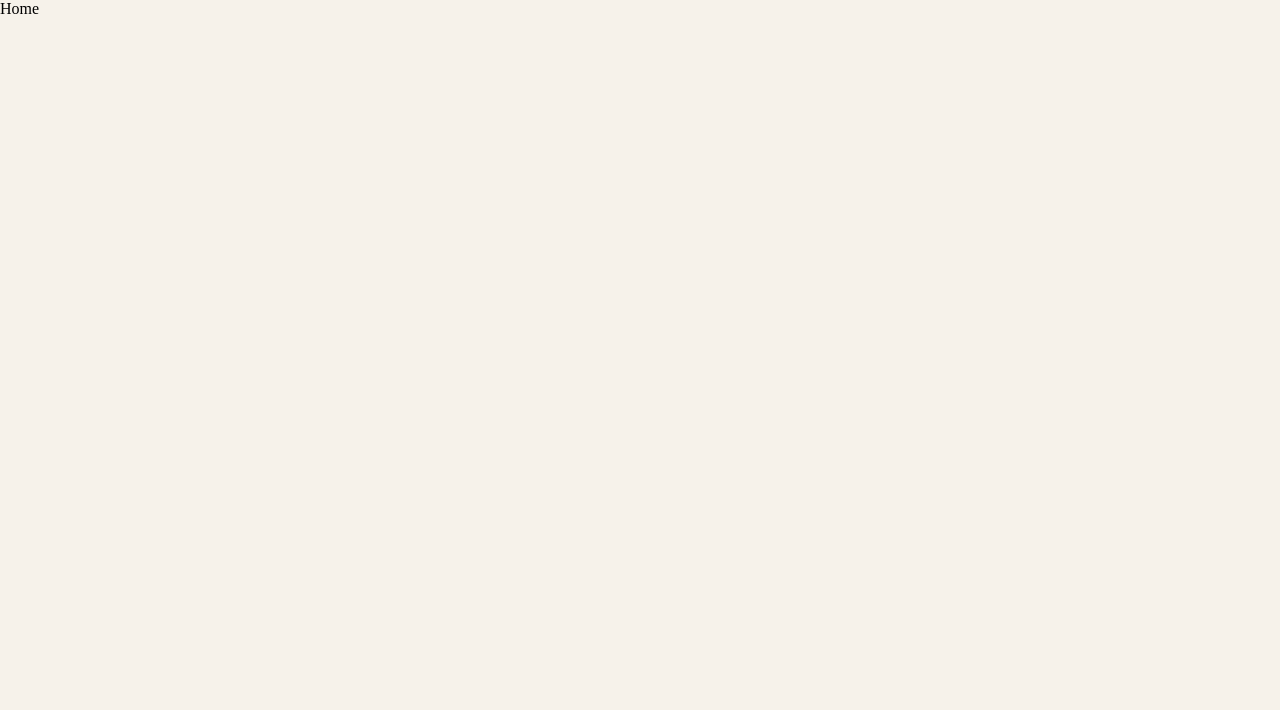
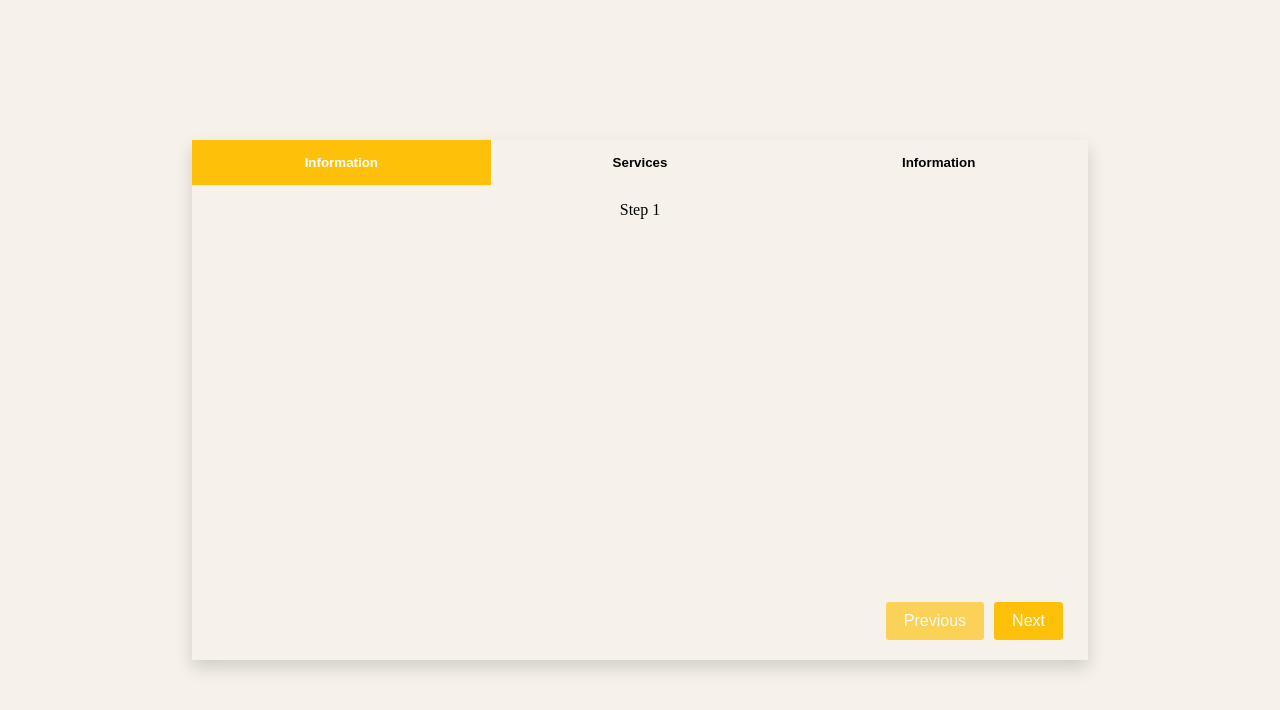
Before and after one commit to ITEC-Group-DPT/barberino_fe, a React (Create React App) app: page / in a window 1280 px wide. Shown: the top 710 px of the page. Built offline with nearby package versions, Linux system fonts and the light colour scheme.

Commit message:
Booking stepper logic & UI

```diff
--- /dev/null
+++ b/src/component/bookingStep/bookingFooter.jsx
@@ -0,0 +1,34 @@
+import React from "react";
+
+const BookingFooter = ({ handlePrev, handleNext, active, data }) => {
+  const buttonClass = (type) => {
+    switch (type) {
+      case "prev":
+        if (active > 0) return "button";
+        return "button button--disabled";
+      default:
+        if (active < data.length - 1) return "button";
+        return "button button--disabled";
+    }
+  };
+  return (
+    <div className="booking__footer">
+      <button
+        onClick={handlePrev}
+        className={buttonClass("prev")}
+        type="button"
+      >
+        Previous
+      </button>
+      <button
+        onClick={handleNext}
+        className={buttonClass("next")}
+        type="button"
+      >
+        Next
+      </button>
+    </div>
+  );
+};
+
+export default BookingFooter;
--- /dev/null
+++ b/src/component/bookingStep/bookingHeader.jsx
@@ -0,0 +1,27 @@
+import React from "react";
+
+const activeStepStyle = {
+  background: "#ffc009",
+  color: "white",
+  fontWeight: "bold",
+};
+
+const BookingHeader = ({ data, setActive, active }) => {
+  return (
+    <div className="booking__header">
+      {data.map((step, index) => (
+        <button
+          key={step?.title}
+          onClick={() => setActive(index)}
+          className="booking__stepTitle"
+          style={active === index ? activeStepStyle : null}
+          type="button"
+        >
+          {step.title}
+        </button>
+      ))}
+    </div>
+  );
+};
+
+export default BookingHeader;
--- /dev/null
+++ b/src/component/bookingStep/bookingStep.scss
@@ -0,0 +1,47 @@
+@import "../../index.scss";
+
+.booking {
+  width: 70%;
+  min-height: 65vh;
+  box-shadow: 0 0.5rem 1rem rgb(0 0 0 / 15%);
+  position: relative;
+
+  @include element("header") {
+    display: flex;
+  }
+
+  @include element("stepTitle") {
+    flex: 1;
+    border: 0;
+    font-weight: 600;
+    padding: 15px 0;
+    background: #f6f2ea;
+    color: black;
+  }
+
+  @include element("content") {
+    text-align: center;
+  }
+
+  @include element("footer") {
+    position: absolute;
+    bottom: 20px;
+    right: 20px;
+  }
+}
+
+.button {
+  background: $orange;
+  border: 0;
+  color: white;
+  padding: 10px 18px;
+  width: min-content;
+  margin: 0 5px;
+  border-radius: 3px;
+  font-size: 16px;
+  cursor: pointer;
+
+  @include modifier("disabled") {
+    opacity: 0.65;
+  }
+}
--- /dev/null
+++ b/src/component/bookingStep/index.jsx
@@ -0,0 +1,55 @@
+import React, { useState } from "react";
+import "./bookingStep.scss";
+import BookingHeader from "./bookingHeader";
+import BookingFooter from "./bookingFooter";
+
+const stepper = [
+  {
+    title: "Information",
+    component: () => <p>Step 1</p>,
+  },
+  {
+    title: "Services",
+    component: () => <p>Step 2</p>,
+  },
+  {
+    title: "Information",
+    component: () => <p>Step 3</p>,
+  },
+];
+
+const BookingStep = () => {
+  const [activeStep, setActiveStep] = useState(0);
+
+  const handlePrev = () => {
+    if (activeStep > 0) setActiveStep(activeStep - 1);
+  };
+
+  const handleNext = () => {
+    if (activeStep < stepper.length - 1)
+      setActiveStep(activeStep + 1);
+  };
+
+  return (
+    <div className="booking">
+      <BookingHeader
+        data={stepper}
+        setActive={setActiveStep}
+        active={activeStep}
+      />
+
+      <div className="booking__content">
+        {stepper[activeStep].component()}
+      </div>
+
+      <BookingFooter
+        data={stepper}
+        handlePrev={handlePrev}
+        handleNext={handleNext}
+        active={activeStep}
+      />
+    </div>
+  );
+};
+
+export default BookingStep;
--- a/src/index.jsx
+++ b/src/index.jsx
@@ -1,6 +1,7 @@
 import React from "react";
 import ReactDOM from "react-dom/client";
 import App from "./layout/home";
+import "./index.scss";
 
 const root = ReactDOM.createRoot(document.getElementById("root"));
 
--- a/src/index.scss
+++ b/src/index.scss
@@ -5,10 +5,9 @@
     @content;
   }
 }
-
 /// Block Modifier
 @mixin modifier($modifier) {
   &--#{$modifier} {
     @content;
   }
-}
+} ;
--- a/src/layout/home.jsx
+++ b/src/layout/home.jsx
@@ -1,10 +1,11 @@
 import React from "react";
+import Stepper from "../component/bookingStep";
 import "./home.scss";
 
 const App = () => {
   return (
     <div className="container">
-      <div>Home</div>
+      <Stepper />
     </div>
   );
 };
--- a/src/layout/home.scss
+++ b/src/layout/home.scss
@@ -2,6 +2,9 @@
 
 .container {
   background: #f6f2ea;
-  width: 100%;
   height: 100vh;
+  display: flex;
 }
+.booking {
+  margin: auto;
+}
```
